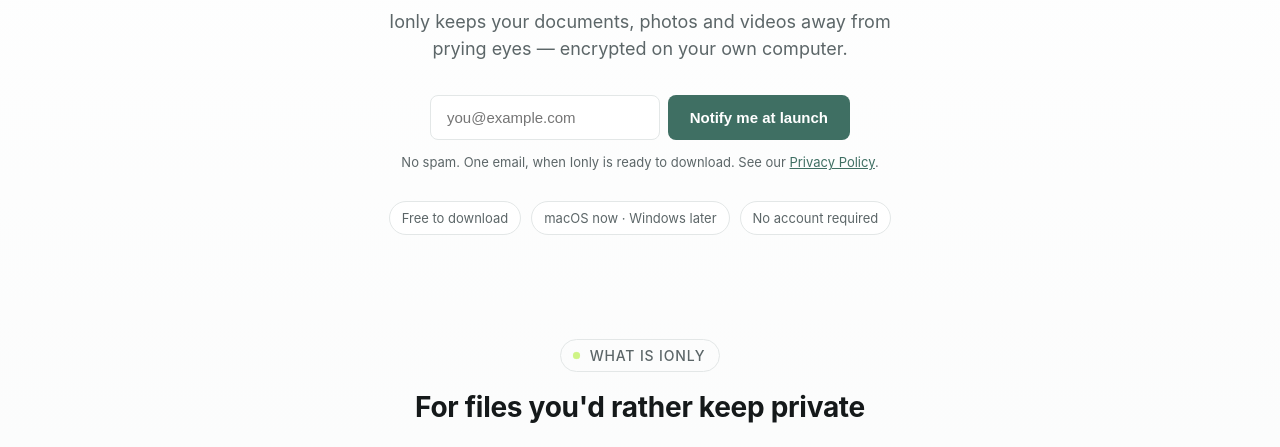
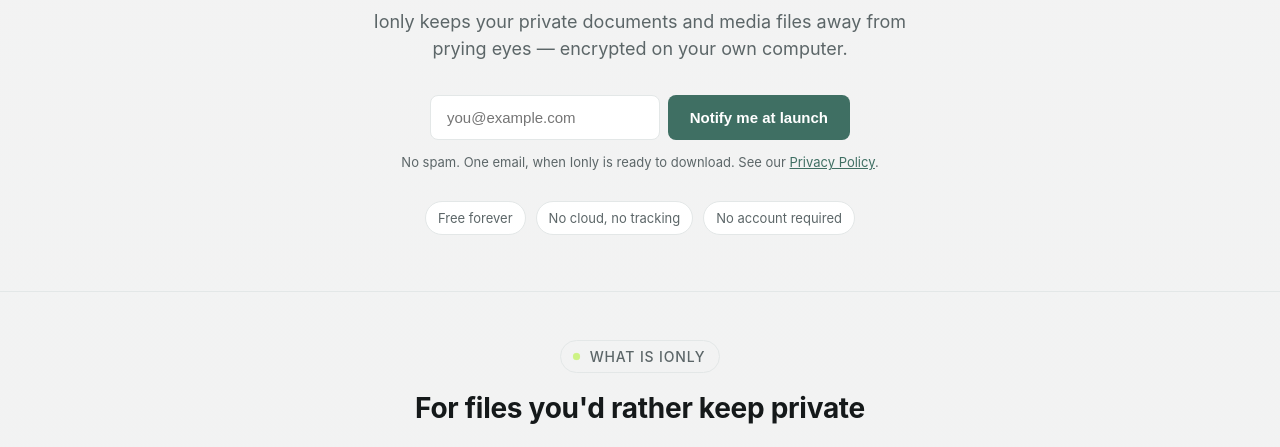
Before and after one commit to jadigitally/ionly, a plain HTML site: page index.html in a window 1280 px wide. Shown: the part 317-764 px from the top of the page. Drawn offline with Linux system fonts and the light colour scheme; no server answers.

Commit message:
Hero badges/copy refresh, section separator, lighter gradient, new icon
- Hero badges: "Free forever" / "No cloud, no tracking" / "No account
  required" — replaces "macOS now Windows later", which read as a
  limitation rather than a benefit (platform support is already in
  the FAQ).
- Hero lede: "Ionly keeps your private documents and media files away
  from prying eyes — encrypted on your own computer."
- Added the missing border-top separator above the "What is Ionly"
  section, matching every other section boundary.
- Light-mode background gradient now #f3f3f3 -> #eef1f1 (was pure
  white -> #eef1f1).
- Replaced assets/icon.png with the latest icon artwork.

Co-Authored-By: Claude Sonnet 5 <noreply@anthropic.com>

```diff
--- a/index.html
+++ b/index.html
@@ -47,8 +47,8 @@
       </div>
       <h1>Hide your private files<br />behind a password</h1>
       <p class="lede">
-        Ionly keeps your documents, photos and videos away from prying eyes —
-        encrypted on your own computer.
+        Ionly keeps your private documents and media files away from prying
+        eyes — encrypted on your own computer.
       </p>
 
       <div id="mlb2-48994911" class="ml-form-embedContainer ml-subscribe-form ml-subscribe-form-48994911 signup-wrap">
@@ -80,8 +80,8 @@
         <a href="privacy.html">Privacy Policy</a>.</p>
 
       <div class="badge-row">
-        <span class="badge">Free to download</span>
-        <span class="badge">macOS now · Windows later</span>
+        <span class="badge">Free forever</span>
+        <span class="badge">No cloud, no tracking</span>
         <span class="badge">No account required</span>
       </div>
     </div>
--- a/styles.css
+++ b/styles.css
@@ -1,7 +1,7 @@
 /* Ionly marketing site — same palette as the app (see Ionly/CLAUDE.md). */
 
 :root {
-  --bg: linear-gradient(180deg, #ffffff 0%, #eef1f1 100%);
+  --bg: linear-gradient(180deg, #f3f3f3 0%, #eef1f1 100%);
   --surface: #ffffff;
   --card-bg: linear-gradient(135deg, #ffffff 0%, #eef2f2 100%);
   --border: #e3e7e7;
@@ -36,7 +36,7 @@
 /* Manual theme switch (header button) overrides the system preference above,
    regardless of which way prefers-color-scheme points. */
 :root[data-theme="light"] {
-  --bg: linear-gradient(180deg, #ffffff 0%, #eef1f1 100%);
+  --bg: linear-gradient(180deg, #f3f3f3 0%, #eef1f1 100%);
   --surface: #ffffff;
   --card-bg: linear-gradient(135deg, #ffffff 0%, #eef2f2 100%);
   --border: #e3e7e7;
@@ -387,6 +387,7 @@ header .wrap {
 
 .about {
   padding: 48px 0;
+  border-top: 1px solid var(--border);
 }
 
 .about h2 {
```
Also changed, not shown: assets/icon.png.
